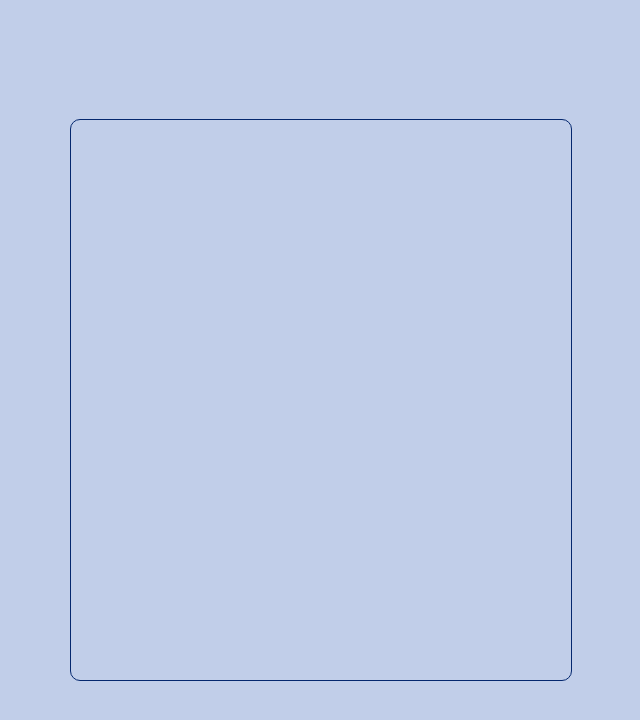
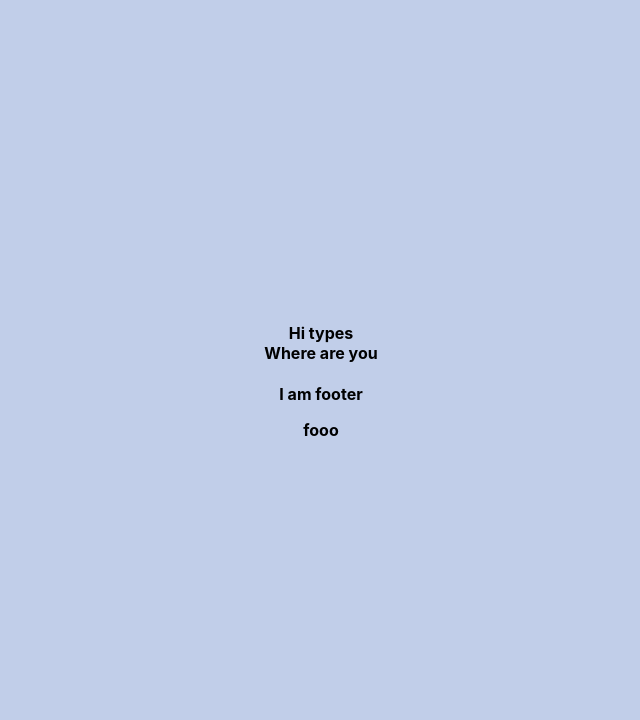
Before and after one commit to satish-rajnale/React-Hooks_and-Redux, a React (Create React App) app in the folder reacthooksandredux/: page / in a window 1280 px wide. Shown: the top 720 px of the page, without its empty margins (319-959 px from the left). Built offline with nearby package versions, Linux system fonts and the light colour scheme.

Commit message:
defaultprops

```diff
--- a/reacthooksandredux/src/App.tsx
+++ b/reacthooksandredux/src/App.tsx
@@ -1,16 +1,52 @@
-import React, { useEffect, useMemo, useRef, useState } from "react";
+import React, { ReactElement, ReactNode, useEffect, useMemo, useRef, useState } from "react";
 import Todo from './Todo';
 import "./App.css";
+
+
+
+
+
+
+
 
 const App: React.FC = () => {
 
   return (
     <div className="App">
-      <div className="todoApp">
+      {/* <div className="todoApp">
+        <Todo></Todo>
+      </div> */}
 
-      </div>
+        <Heading title="Hi types"/>
+        <HeadingWithContent>
+          <strong>Where are you</strong>
+        </HeadingWithContent>
+        <Container>
+          <p> fooo</p>
+        </Container>
     </div>
   );
 };
 
+
+function Heading ({title} : {title : string}){
+  return <strong>{title}</strong>
+}
+
+function HeadingWithContent ({children} : {children : ReactNode}): ReactElement{
+  return <strong>{children}</strong>
+}
+
+//defaultprops
+type ContainerProps = {children : ReactNode} & typeof defaultContainerProps;
+
+const defaultContainerProps = {
+  footer : <strong>I am footer</strong>
+}
+function Container ({children, footer} : ContainerProps): ReactElement{
+  return <>
+            <h4>{footer}{children}</h4>
+            </>
+}
+Container.defaultProps = defaultContainerProps;
 export default App;
```
